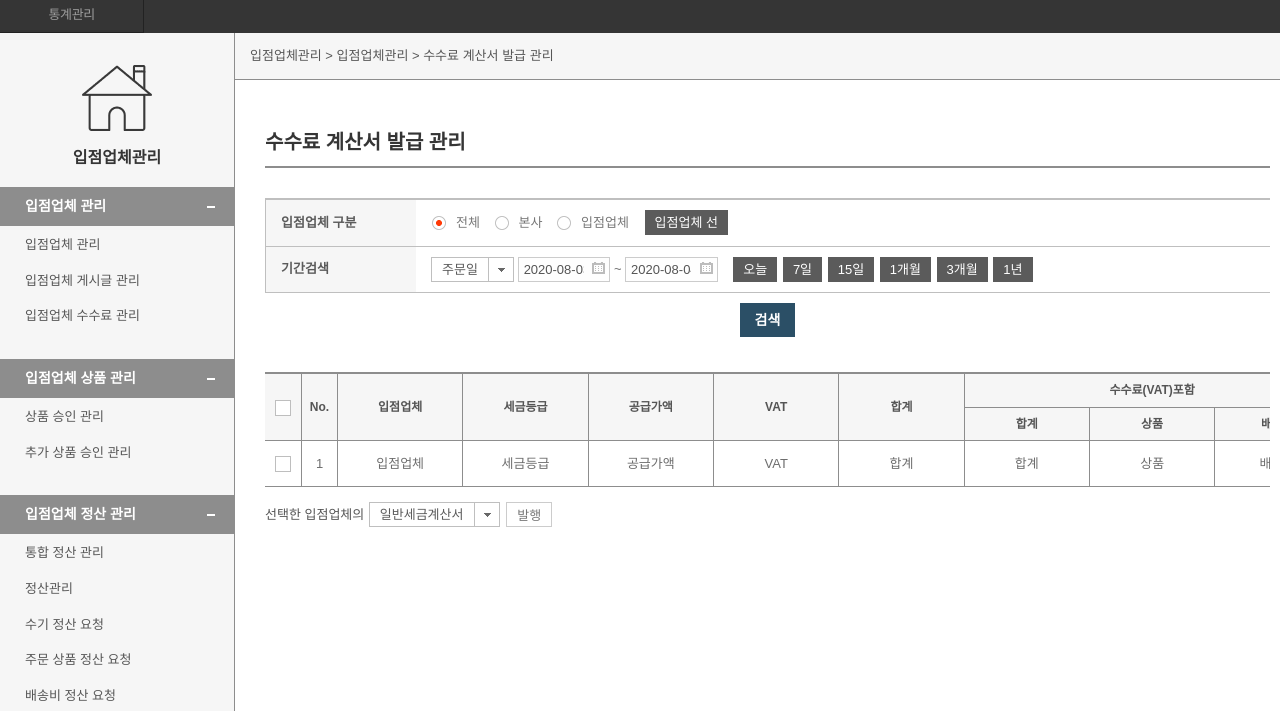
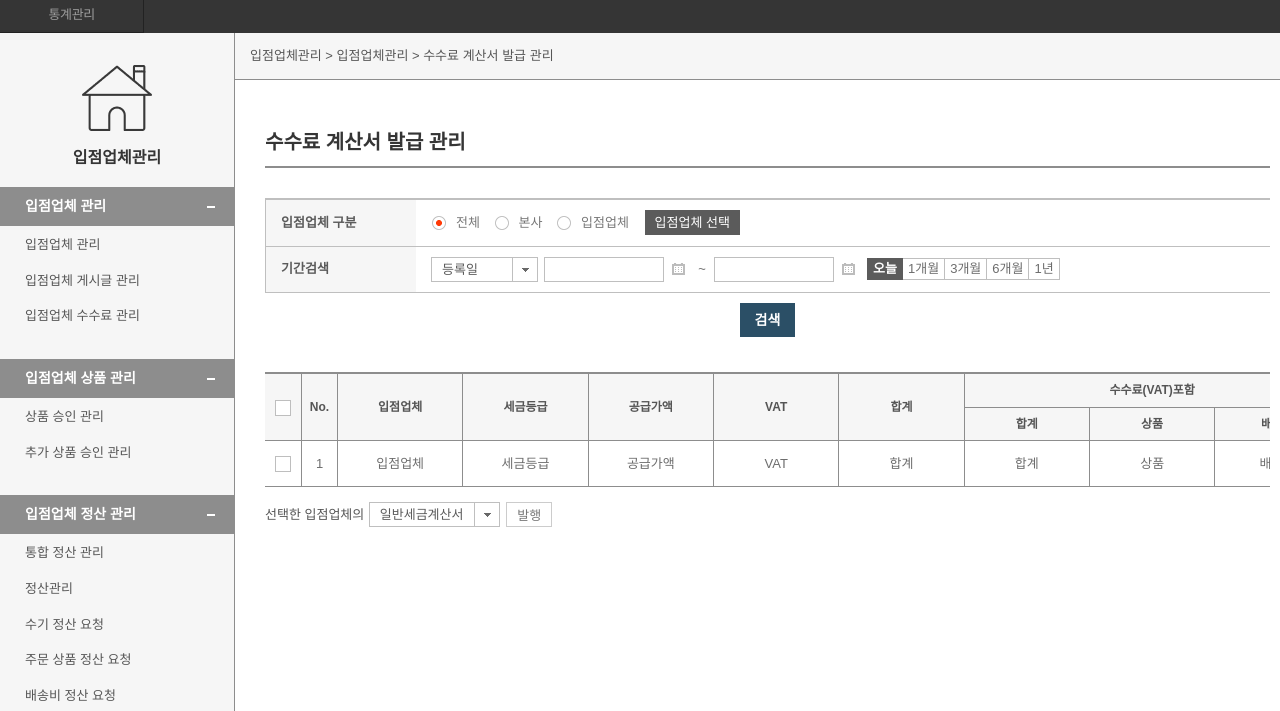
Before and after one commit to kyoungsunmin/gomdorymin, a plain HTML site: page adm/business/business_tax_commission.html in a window 1280 px wide. Shown: the part 89-800 px from the top of the page. Drawn offline with Linux system fonts and the light colour scheme.

Commit message:
Add files via upload

```diff
--- a/adm/business/business_tax_commission.html
+++ b/adm/business/business_tax_commission.html
@@ -404,35 +404,57 @@
                                                         <input type="radio" name="radio_name" value="" id="radio3">
                                                         <label for="radio3">입점업체</label>
                                                     </div>
-                                                    <button type="button" class="content_btn">입점업체 선</button>
+                                                    <button type="button" class="content_btn">입점업체 선택</button>
                                                 </td>
                                             </tr>
                                             <tr>
                                                 <th class="th00">기간검색</th>
                                                 <td class="th01">
-                                                    <select class="content_select sel_small" id="" name="">
-                                                        <option value="주문일">주문일</option>
-                                                    </select>
-                                                    <div class="date_box">
-                                                        <span class="input-date">
-                                                            <input type="text" id="st_date" name="st_date" class="calendar" value="2020-08-03">
-                                                            <img class="" src="../img/calendar_icon.png" alt="Select date" title="Select date">
-                                                        </span>
-                                                        <p>~</p>
-                                                        <span class="input-date">
-                                                          <input type="text" id="la_date" name="la_date" class="calendar" value="2020-08-04">
-                                                          <img class="" src="../img/calendar_icon.png" alt="Select date" title="Select date">
-                                                        </span>
-                                                    </div>
-
-                                                    <input type="button" name="" id="" class="content_btn" value="오늘">
-                                                    <input type="button" name="" id="" class="content_btn" value="7일">
-                                                    <input type="button" name="" id="" class="content_btn" value="15일">
-                                                    <input type="button" name="" id="" class="content_btn" value="1개월">
-                                                    <input type="button" name="" id="" class="content_btn" value="3개월">
-                                                    <input type="button" name="" id="" class="content_btn" value="1년">
+                                                    <div class="content_search">
+														<select name="" class="content_select sel_small">
+															<option value="등록일">등록일</option>
+															<option value="수정일">수정일</option>
+															<option value="재고확정일">재고확정일</option>
+														</select>
+														<div class="content_number">
+															<!-- content_calendar 클래스는 날짜 입력할 때 사용 -->
+															<div class="content_calendar">
+																<input type="text" name="" class="content_text">
+																<span class="content_calendar_btn"></span>
+															</div>
+															<span class="m5">~</span>
+															<!-- content_calendar 클래스는 날짜 입력할 때 사용 -->
+															<div class="content_calendar">
+																<input type="text" name="" class="content_text">
+																<span class="content_calendar_btn"></span>
+															</div>
+															<ul class="content_date_range cf">
+																<li class="active">
+																	<input type="radio" name="radio_date1" value="" id="select_radio_date11" checked>
+																	<label for="select_radio_date11">오늘</label>
+																</li>
+																<li>
+																	<input type="radio" name="radio_date1" value="" id="select_radio_date12">
+																	<label for="select_radio_date12">1개월</label>
+																</li>
+																<li>
+																	<input type="radio" name="radio_date1" value="" id="select_radio_date13">
+																	<label for="select_radio_date13">3개월</label>
+																</li>
+																<li>
+																	<input type="radio" name="radio_date1" value="" id="select_radio_date14">
+																	<label for="select_radio_date14">6개월</label>
+																</li>
+																<li>
+																	<input type="radio" name="radio_date1" value="" id="select_radio_date15">
+																	<label for="select_radio_date15">1년</label>
+																</li>
+															</ul>
+														</div>
+													</div>
                                                 </td>
                                             </tr>
+											</tbody>
 										</table>
 									</div>
 
```
Also changed, not shown: adm/business/business_adjust_delivery.html (+43 -20 lines), adm/business/business_adjust_list.html (+40 -21 lines), adm/business/business_adjust_manual.html (+7 -5 lines), adm/business/business_adjust_order.html (+43 -20 lines), adm/business/business_adjust_total.html (+36 -18 lines), adm/business/business_after_delivery.html (+43 -20 lines), adm/business/business_after_order.html (+43 -20 lines), adm/business/business_li_regi_popup.html (+11 -8 lines), adm/business/business_lico_schedule_popup.html (+6 -5 lines), adm/business/business_list.html (+5 -2 lines), adm/business/business_list_board.html (+37 -17 lines), adm/business/business_product_add.html (+40 -19 lines), adm/business/business_product_apply.html (+42 -19 lines), adm/business/business_tax_list.html (+40 -21 lines).
